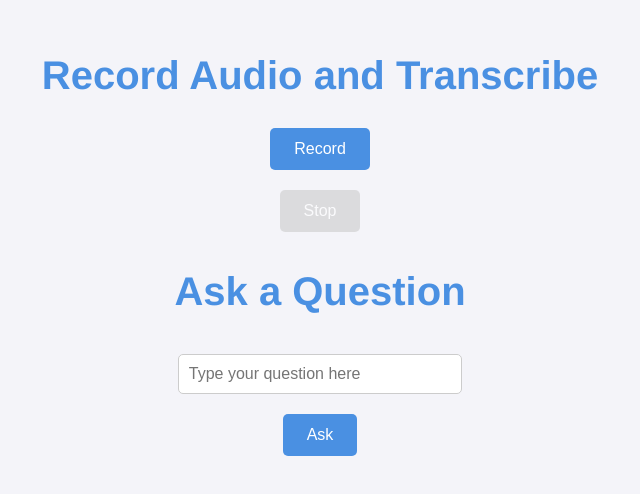
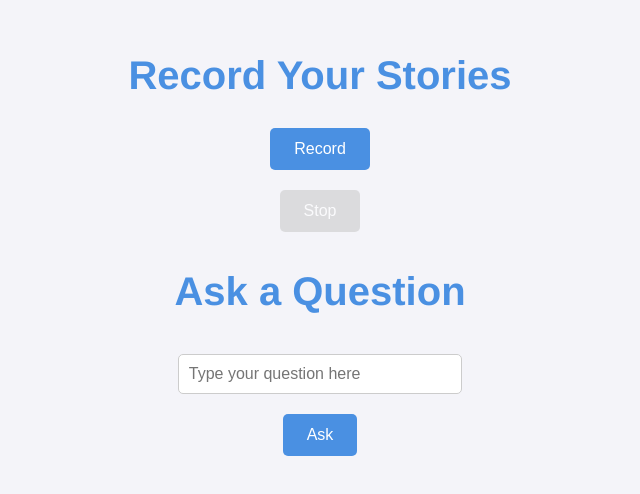
Before and after one commit to lyeric2022/kindred-ai, a Svelte app in the folder svelte-app/: page / in a window 1280 px wide. Shown: the part 154-648 px from the top of the page, without its empty margins (320-960 px from the left). Built offline with nearby package versions, Linux system fonts and the light colour scheme; the HTML template or start-up script is replaced by a standard one.

Commit message:
fix: change header for story collection

```diff
--- a/svelte-app/src/App.svelte
+++ b/svelte-app/src/App.svelte
@@ -73,7 +73,7 @@
     }
 </script>
 
-<h1>Record Audio and Transcribe</h1>
+<h1>Record Your Stories</h1>
 <button on:click={startRecording} disabled={isRecording || isProcessing}>Record</button>
 <button on:click={stopRecording} disabled={!isRecording}>Stop</button>
 
```
